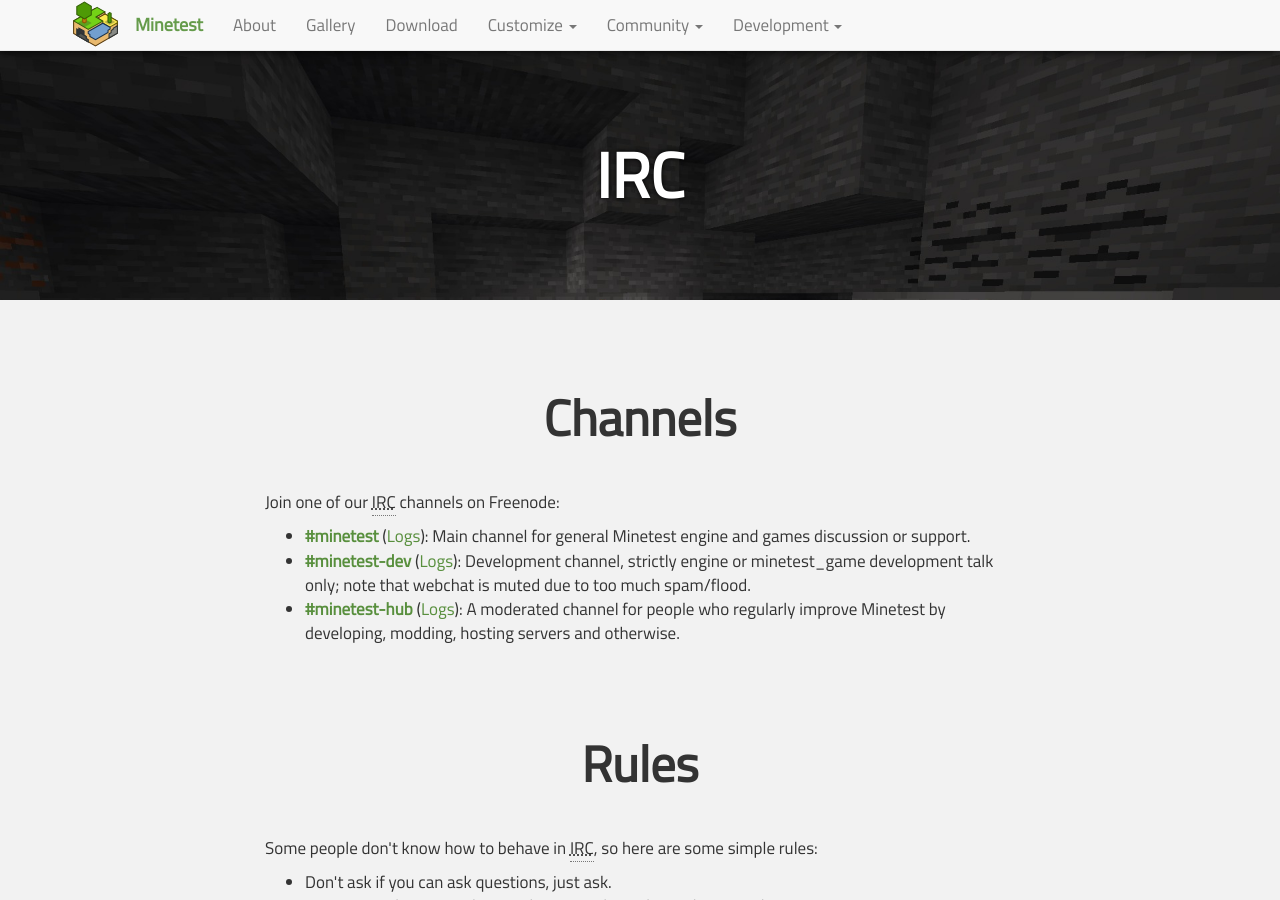
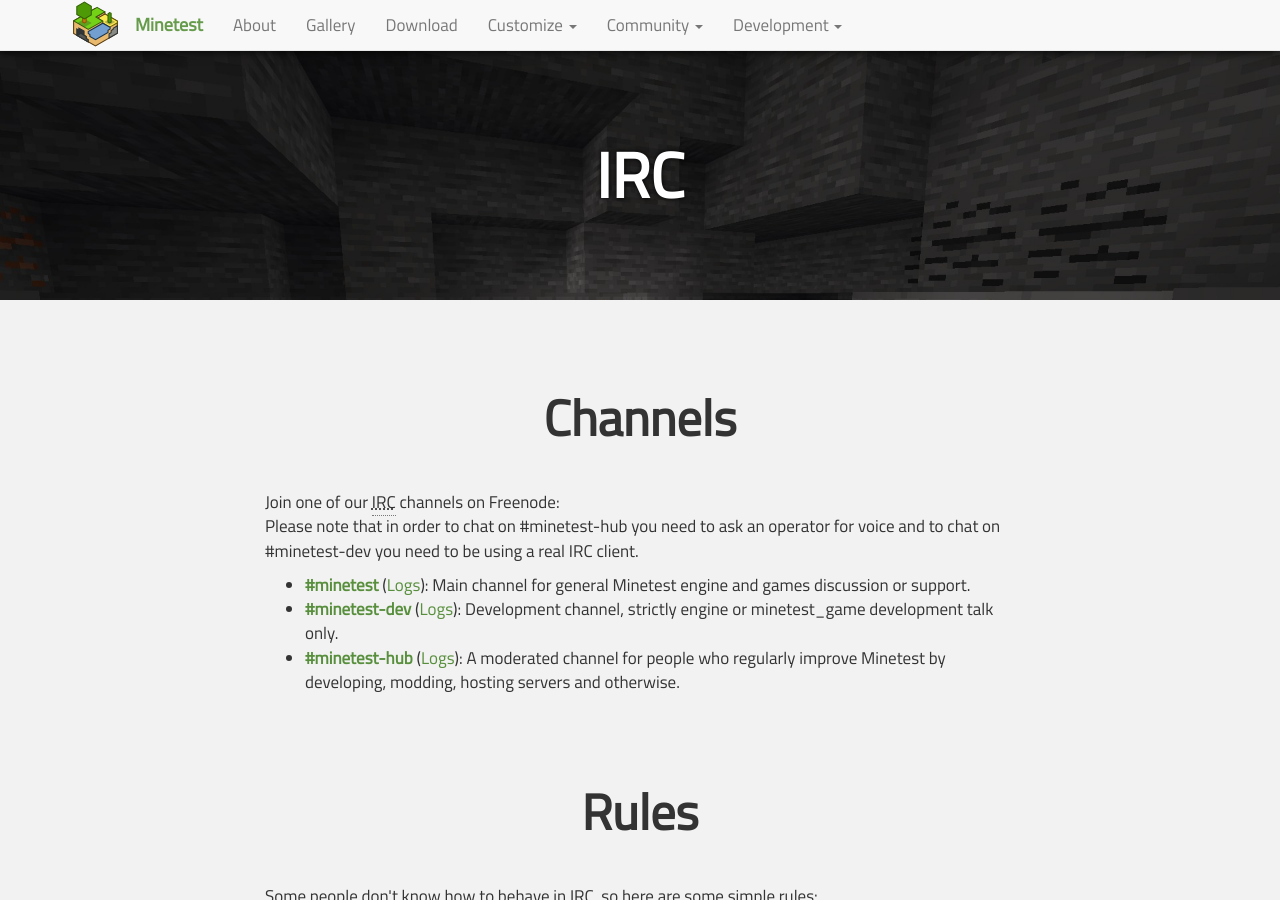
Before and after one commit to minetest/minetest.github.io, a Jekyll site: the page built from irc.html, in a window 1280 px wide and 900 px high. Built offline with Jekyll 4.4.1, drawn with Linux system fonts in a browser that asks for light colours; comment, search, counter and statistics services are not loaded.

Commit message:
Line breaks and short notice about web chat.
Added a short notice about how to chat on -hub and -dev before the list of channels.
Keeping web chat links

```diff
--- a/irc.html
+++ b/irc.html
@@ -10,6 +10,9 @@ redirect_from:
 <div>
   <p>
     Join one of our <abbr title="Internet Relay Chat">IRC</abbr> channels on Freenode:<br/>
+    Please note that in order to chat on #minetest-hub you need to
+    ask an operator for voice and to chat on #minetest-dev you
+    need to be using a real IRC client.<br>
   </p>
   <ul>
     <li>
@@ -23,7 +26,7 @@ redirect_from:
       <strong><a href="https://webchat.freenode.net/?channels=#minetest-dev">#minetest-dev</a></strong>
         (<a href="http://irc.minetest.net/minetest-dev">Logs</a>):
         Development channel, strictly engine or minetest_game development
-        talk only; note that webchat is muted due to too much spam/flood.
+        talk only.
     </li>
 
     <li>
```
